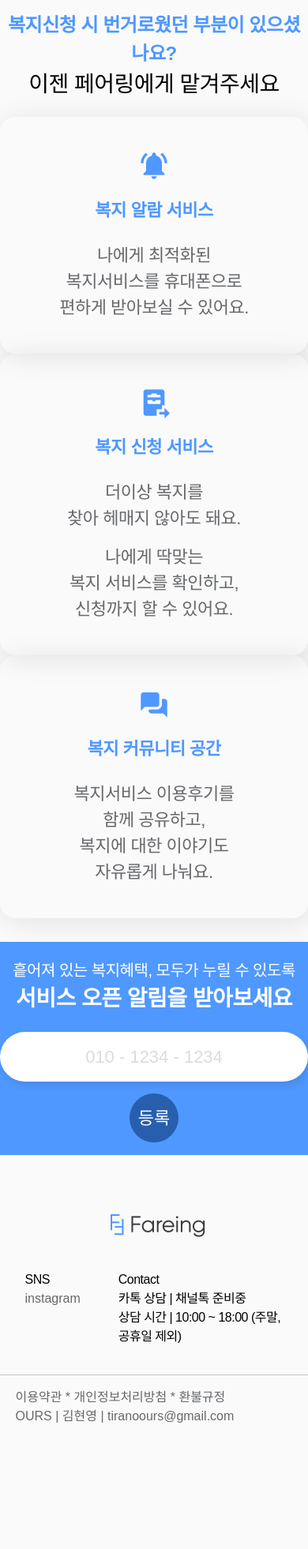
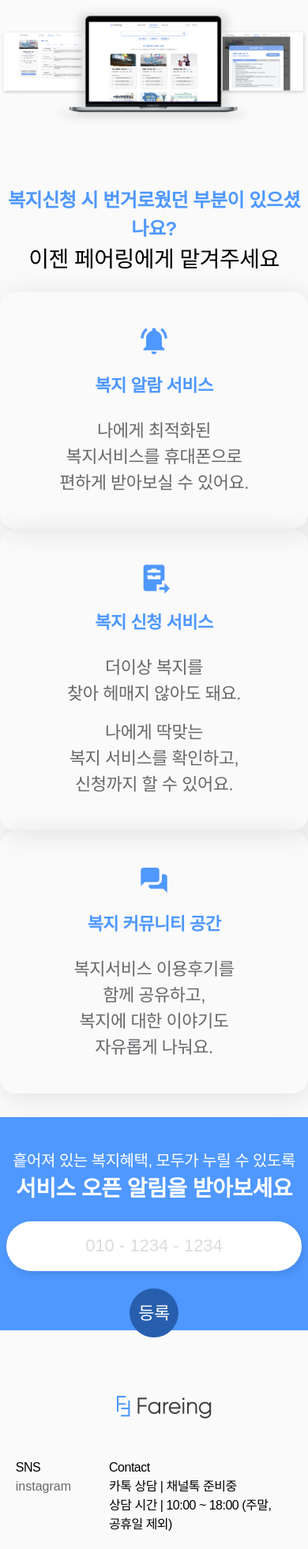
Before and after one commit to TIRANO-SW/front-end, a Django app: page / in a window 390 px wide. Shown: the part 2349-4311 px from the top of the page at 79% size. Before the commit the page ends 4151 px from the top, so only its background shows below. Run offline with Django 4.2, Linux system fonts and the light colour scheme; some libraries are stand-ins or nearby versions; some web fonts are replaced.

Commit message:
1. mobile responsive web

```diff
--- a/landing/static/landing/css/index.css
+++ b/landing/static/landing/css/index.css
@@ -90,7 +90,7 @@ small {
   justify-content: center;
   align-items: center;
   padding-bottom: 150px;
-  height: 420px;
+  height: auto;
 }
 .won {
   position: absolute;
@@ -696,20 +695,23 @@ aside {
 /* =================================== footer =================================== */
 footer {
   margin: 50px 0;
+  width: 100%;
 }
 .footer-box {
-  width: 1024px;
+  width: 100%;
   display: flex;
   justify-content: space-between;
 }
 .footer-left {
   width: auto;
   text-align: left;
+  padding-left: 10%;
 }
 .footer-right {
   width: auto;
   display: flex;
   justify-content: center;
+  padding-right: 10%;
 }
 #number-box {
   width: 500px;
@@ -777,7 +780,50 @@ footer {
   }
 }
 
-@media screen and (max-width: 480px) {
+@media screen and (max-width: 820px) {
+  .card-item {
+    width: 100%;
+  }
+  #calculation {
+    width: 100%;
+    padding: 2%;
+  }
+  .calculate {
+    width: 100%;
+    padding: 20% 5% 0 5%;
+  }
+  .tab-group {
+    width: 100%;
+  }
+  .tab-item {
+    width: 100%;
+  }
+  input,
+  select {
+    width: 90%;
+    box-shadow: 3px 5px 10px 0px rgba(0, 0, 0, 0.09);
+  }
+  #number-box {
+    width: 90%;
+    margin-bottom: 2%;
+  }
+  .row {
+    margin: 5% 2%;
+  }
+  .top_img:nth-child(2) {
+    left: 70%;
+}
+.footer-box {
+  padding: 0;
+  justify-content: center;
+}
+.footer-left {
+  margin-bottom: 2%;
+  padding: 2%;
+}
+}
+
+@media screen and (max-width: 425px) {
   header {
     text-align: center;
     height: 60px;
@@ -824,20 +870,28 @@ footer {
     font-size: 0.8rem;
   }
   .tab-content:nth-child(1) {
-    transform: translateX(20px);
+    transform: translateX(0px);
     /* margin-left: 0.05%; */
   }
   .tab-content:nth-child(2) {
-    transform: translateX(260px);
+    transform: translateX(220px);
     /* margin-left: 0.05%; */
   }
   .tab-content:nth-child(3) {
-    transform: translateX(490px);
+    transform: translateX(440px);
+  }
+  .btn-circle > p {
+    font-size: var(--f-sm);
+  }
+  .btn-circle-2 > p {
+    font-size: var(--f-sm);
   }
   input,
   select {
     width: 90%;
+    box-shadow: 3px 5px 10px 0px rgba(0, 0, 0, 0.09);
   }
+
   .f-l {
     font-size: 1.5rem;
   }
--- a/landing/static/landing/js/index.js
+++ b/landing/static/landing/js/index.js
@@ -461,7 +461,7 @@ function updateWithResults(responseBody) {
     <div class="col-md-4 box-sha info-left clearfix">
       <p class="f-ms f-primary mb-3" style="text-align:center;"><strong>${nickname}</strong></p>
       <div class="mb-2"><span class="tag-box">나이</span> <span>${age} 세</span></div>
-      <div class="mb-2"><span class="tag-box">가구원</span>${family}인 가구</div>
+      <div class="mb-2"><span class="tag-box">가구원</span>${family}인</div>
       <div class="mb-2"><span class="tag-box">소득 인정액</span>${resultTo}원</div>
     </div>
     <div id="infoRight" class="col-md-8 box-sha info-right">
@@ -471,7 +471,7 @@ function updateWithResults(responseBody) {
   <p class="f-ms f-primary recommend"><strong>서비스 오픈 알림을  받아보실 수 있어️요</strong>  😁 </p>
   <div class="input-phone">
     <input class="number-box" id="result-phone-input" type="tel" placeholder="010 - 1234 - 1234">
-    <button id="result-phone" class="btn-circle-2 ms-3">등록</button>
+    <button id="result-phone" class="btn-circle-2 ms-3"><p>등록</p></button>
   </div>`;
   resultTab.innerHTML = innerElement;
   for (var i = 0; i < bokjiLength; i++) {
--- a/landing/templates/landing/index.html
+++ b/landing/templates/landing/index.html
@@ -306,14 +306,14 @@
       <p class="f-l f-primary"><strong>복지신청 시 번거로웠던 부분이 있으셨나요?</strong></p>
       <p class="f-lg">이젠 페어링에게 맡겨주세요</p>
       <div class="row card-wrap">
-        <div class="card-item">
+        <div class="col-sm-4 card-item">
           <img src="static/landing/img/card_img_1.png" alt="alarm" width="96px" height="40px">
           <p class="f-l f-primary"><strong>복지 알람 서비스</strong></p>
           <p class="f-md f-basic">나에게 최적화된<br>
             복지서비스를 휴대폰으로 <br>
             편하게 받아보실 수 있어요.</p>
         </div>
-        <div class="card-item">
+        <div class="col-sm-4 card-item">
           <img src="static/landing/img/card_img_2.png" alt="job-list" width="96px" height="40px">
           <p class="f-l f-primary"><strong>복지 신청 서비스</strong></p>
           <p class="f-md f-basic">더이상 복지를 <br>
@@ -322,7 +322,7 @@
             복지 서비스를 확인하고,<br>
             신청까지 할 수 있어요.</p>
         </div>
-        <div class="card-item">
+        <div class="col-sm-4 card-item">
           <img src="static/landing/img/card_img_3.png" alt="message" width="96px" height="40px">
           <p class="f-l f-primary"><strong>복지 커뮤니티 공간</strong></p>
           <p class="f-md f-basic">복지서비스 이용후기를<br>
@@ -342,7 +342,9 @@
         <div class="col-md-6 col-box ml-3">
           <input id="number-box" type="tel" name="number-box" pattern="[0-9]{3}-[0-9]{4}-[0-9]{4}"
             placeholder="010 - 1234 - 1234">
-          <button id="phone-submit" class="btn-circle ms-3">등록</button>
+          <button id="phone-submit" class="btn-circle ms-3">
+            <p>등록</p>
+          </button>
           <!-- <span>010-1234-1234 형식으로 입력해주세요</span> -->
         </div>
       </div>
```
Also changed, not shown: other parts of landing/static/landing/css/index.css (+57 -4 lines).
